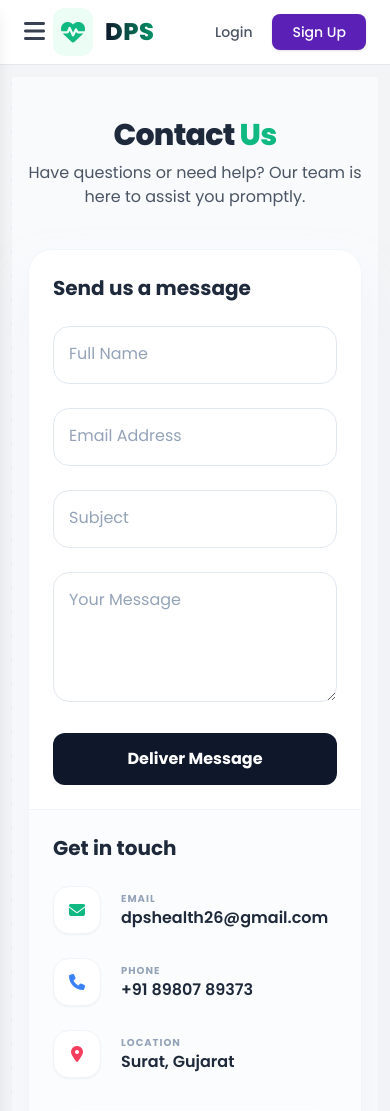
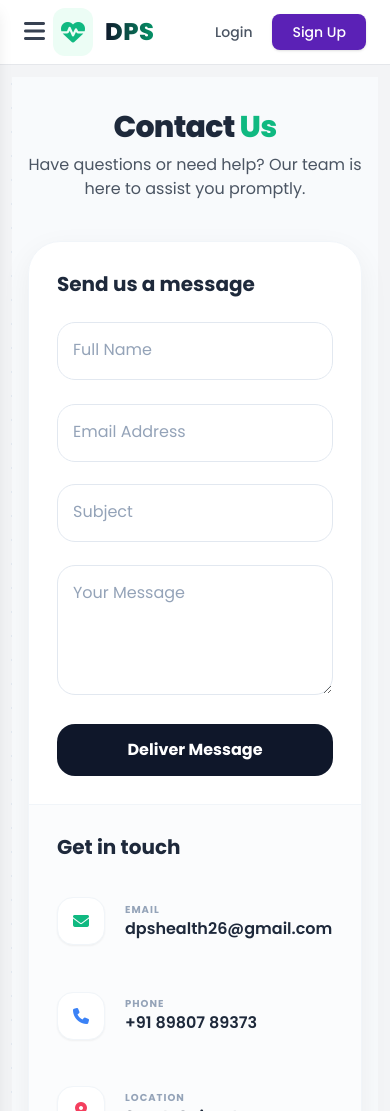
Before and after one commit to raxitsolanki/ML-PRO, a Flask app: page /contactus in a window 390 px wide. Shown: the top 1111 px of the page. Run offline with Flask 3, Linux system fonts and the light colour scheme; parts of the project's set-up code (start-up, migrations or seed data) failed here and were passed over; some libraries are stand-ins or nearby versions.

```diff
--- a/templates/contactus.html
+++ b/templates/contactus.html
@@ -63,25 +63,48 @@
   .map-box { height: 300px; }
 }
 
-/* Mobile Improvements */
+/* ===== PROFILE STYLE MOBILE POLISH ===== */
 @media (max-width: 768px) {
 
+  .flex-grow {
+    padding-top: 2rem !important;
+    padding-bottom: 2rem !important;
+  }
+
   .main-container {
-    border-radius: 1.5rem !important;
+    border-radius: 2rem !important;
+    box-shadow: 0 10px 30px rgba(0,0,0,0.06) !important;
+  }
+
+  .main-container .lg\:w-\[60\%\] {
+    border-right: none !important;
   }
 
   .main-container > div {
     width: 100% !important;
-    padding: 1.5rem !important;
+    padding: 1.75rem !important;
+  }
+
+  .space-y-6 > * + * {
+    margin-top: 1.4rem !important;
+  }
+
+  .input-field {
+    border-radius: 18px;
   }
 
   button[type="submit"] {
     max-width: 100% !important;
+    border-radius: 18px;
+  }
+
+  .group {
+    padding: 0.75rem 0;
   }
 
   .map-box {
     height: 220px;
-    border-radius: 1.5rem;
+    border-radius: 1.75rem;
   }
 }
 
@@ -95,7 +118,7 @@
 </style>
 
 
-<!-- FULL HEIGHT FLEX WRAPPER (FOOTER SAFE) -->
+<!-- FULL HEIGHT FLEX WRAPPER -->
 <div class="bg-[#f8fafc] font-poppins flex flex-col min-h-screen">
 
   <div class="flex-grow px-4 sm:px-6 lg:px-16 py-10 sm:py-12 md:py-16">
--- a/templates/prediction.html
+++ b/templates/prediction.html
@@ -54,11 +54,11 @@
             REPORT AI Intelligence
         </span>
 
-        <h1 class="text-4xl md:text-5xl font-black text-slate-900 tracking-tight mb-3">
-            Report-Based<span class="text-emerald-500">Prediction</span>
+        <h1 class="text-3xl sm:text-4xl md:text-5xl font-black text-slate-900 mb-4">
+            Report-Based <span class="text-emerald-500">Prediction</span>
         </h1>
 
-        <p class="text-slate-500 font-medium text-lg leading-relaxed px-4">
+        <p class="text-slate-500 font-medium text-sm sm:text-lg">
             Enter patient clinical metrics for a high-precision, real-time machine learning diagnosis.
         </p>
     </div>
```
